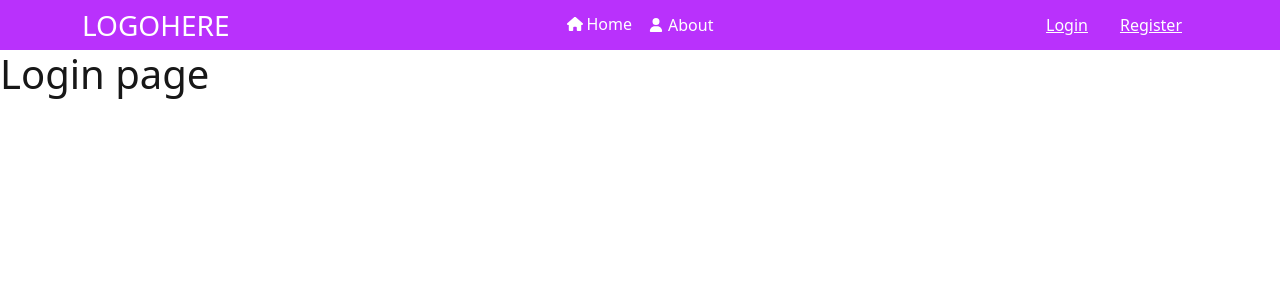
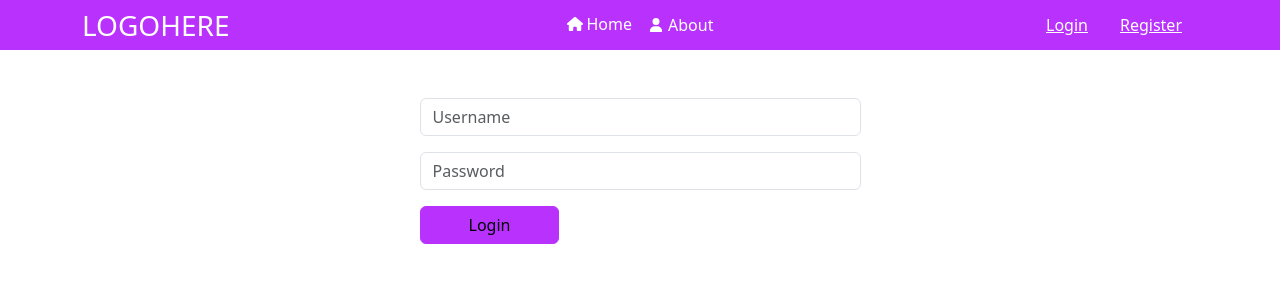
Before and after one commit to vxlrubel/vchat, a Vue app: page /login in a window 1280 px wide. Shown: the top 300 px of the page. Built offline with nearby package versions, Linux system fonts and the light colour scheme; no server answers.

Commit message:
create login form.

```diff
--- /dev/null
+++ b/src/stores/loginUser.js
@@ -0,0 +1,22 @@
+// stores/loginUser.js
+import axios from 'axios';
+const apiUrl = import.meta.env.VITE_API_URL
+
+export async function loginUser(username, password) {
+  try {
+    const response = await axios.post(`${apiUrl}/wp-json/jwt-auth/v1/token`, {
+      username,
+      password
+    });
+
+    if (response.data.token) {
+      localStorage.setItem('wpToken', response.data.token);
+      return response.data.token;
+    } else {
+      throw new Error('Login failed. No token received.');
+    }
+  } catch (error) {
+    console.error('Error logging in:', error);
+    return null;
+  }
+}
--- a/src/views/LoginView.vue
+++ b/src/views/LoginView.vue
@@ -1,3 +1,32 @@
+<script setup>
+import { ref } from 'vue';
+import { loginUser } from '@/stores/loginUser';
+
+const username = ref('');
+const password = ref('');
+
+async function handleLogin() {
+  const token = await loginUser(username.value, password.value);
+
+  if (token) {
+    console.log('Login successful! Token stored in localStorage.');
+  } else {
+    console.log('Login failed. Check your credentials.');
+  }
+}
+</script>
+
 <template>
-  <h1>Login page</h1>
+  <div class="container py-5">
+    <div class="container">
+      <div class="row justify-content-center">
+        <div class="col-md-5">
+          <input v-model="username" class="form-control" placeholder="Username" />
+          <input v-model="password" class="form-control my-3" type="password" placeholder="Password" />
+          <button @click="handleLogin" class="btn btn-primary px-5">Login</button>
+        </div>
+      </div>
+    </div>
+
+  </div>
 </template>
```
